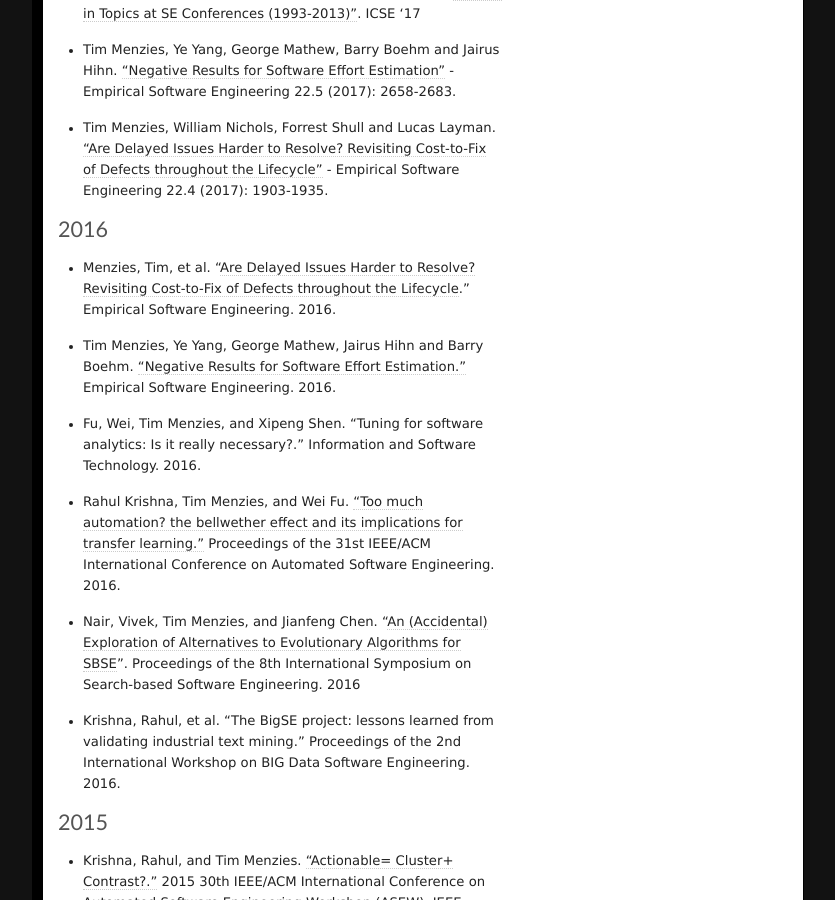
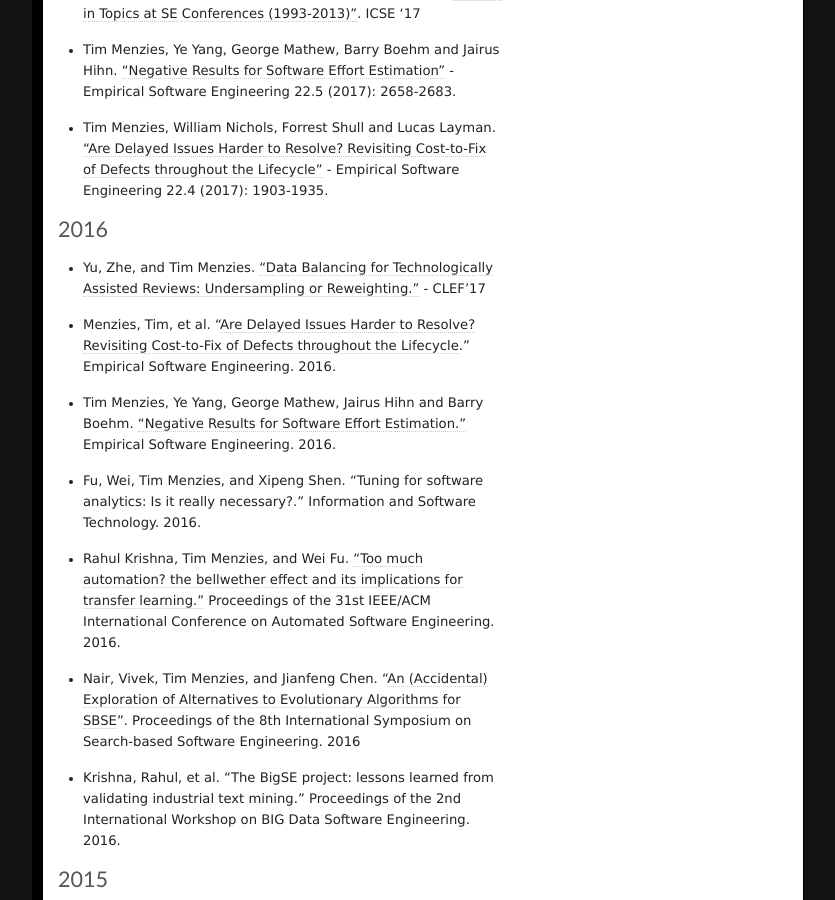
Before and after one commit to ai-se/ai-se.github.io, a Jekyll site: the page built from papers/index.html, in a window 1280 px wide and 900 px high, scrolled down 2566 px. Shown: the whole window, without its empty margins (223-1058 px from the left). Built offline with Jekyll 4.4.1, drawn with Linux system fonts in a browser that asks for light colours; comment, search, counter and statistics services are not loaded.

Commit message:
update papers

```diff
--- a/papers/_posts/2016-12-31-Papers.md
+++ b/papers/_posts/2016-12-31-Papers.md
@@ -28,6 +28,8 @@
 
 
 ### 2016
++ Yu, Zhe, and Tim Menzies. ["Data Balancing for Technologically Assisted Reviews: Undersampling or Reweighting."](http://ceur-ws.org/Vol-1866/paper_120.pdf) - CLEF'17
+
 + Menzies, Tim, et al. "[Are Delayed Issues Harder to Resolve? Revisiting Cost-to-Fix of Defects throughout the Lifecycle](https://arxiv.org/abs/1609.04886)." Empirical Software Engineering. 2016.
 
 + Tim Menzies, Ye Yang, George Mathew, Jairus Hihn and  Barry Boehm. ["Negative Results for Software Effort Estimation."](http://arxiv.org/pdf/1609.05563.pdf) Empirical Software Engineering. 2016.
```
